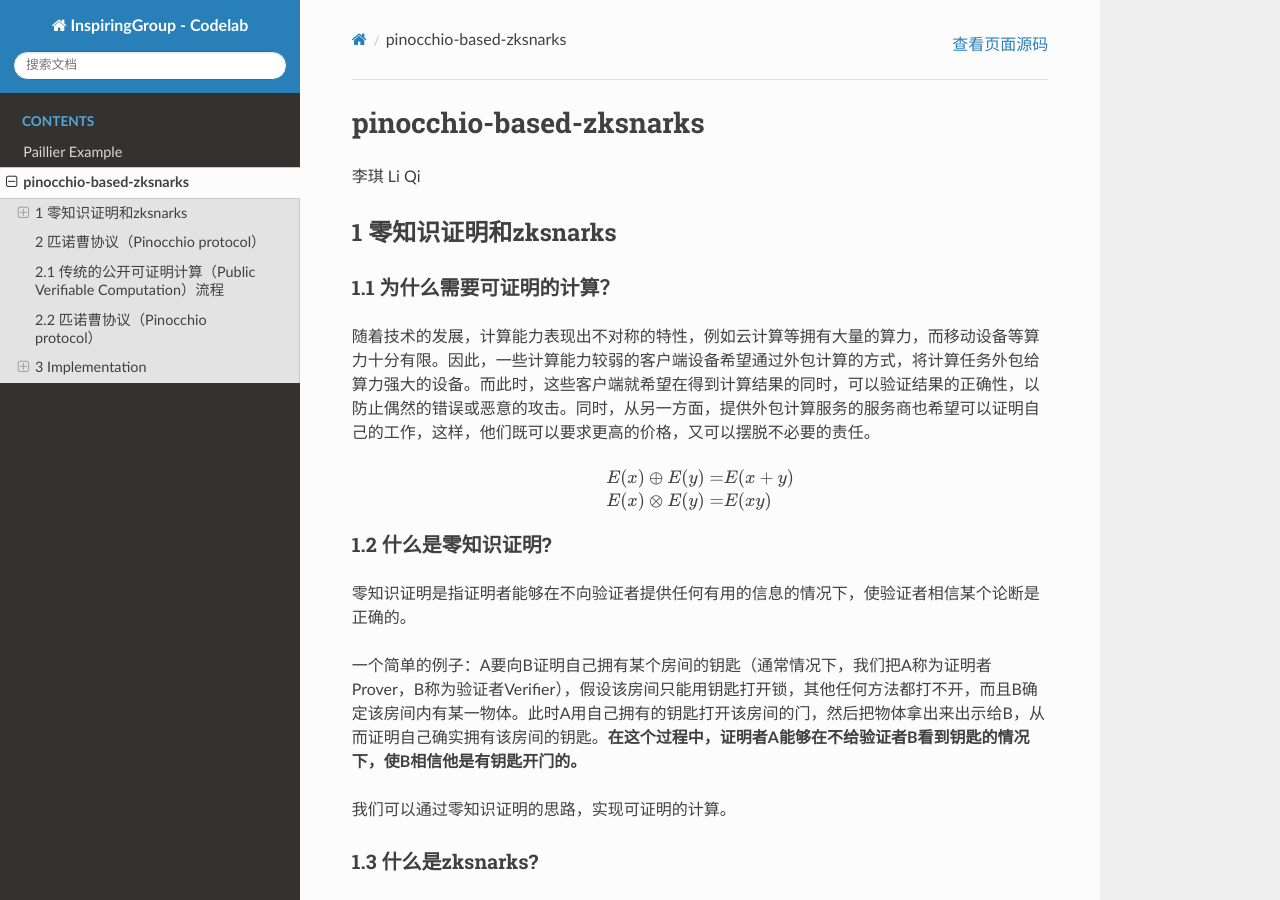
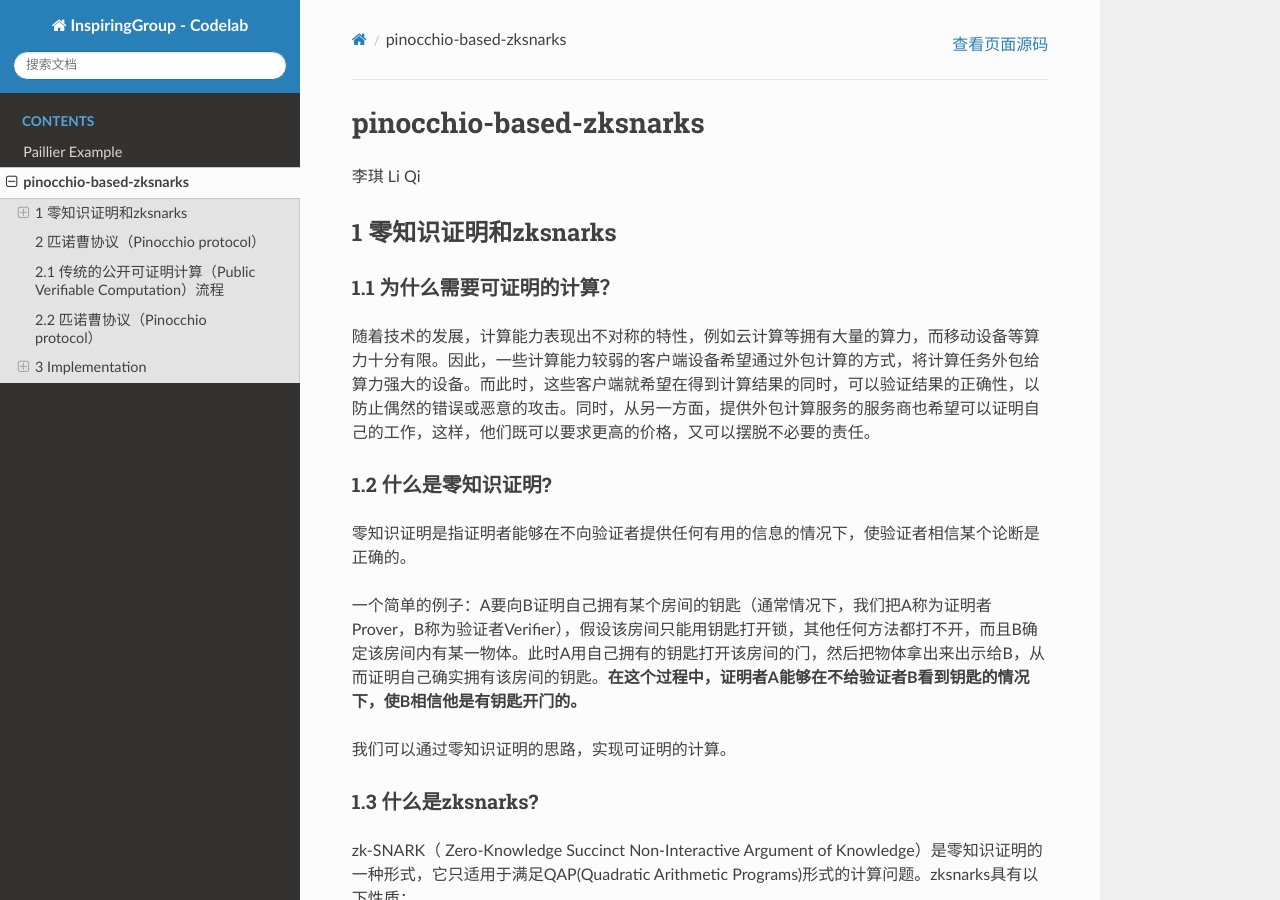
Before and after one commit to 1286482110/InspiringGroup-Codelab, a Sphinx documentation site: the page built from docs/source/zkp/pinocchio.rst, in a window 1280 px wide and 900 px high. Built offline with Sphinx 7.4.7 and the Read the Docs theme 2.0.0, drawn with Linux system fonts in a browser that asks for light colours; some of the changed text lies outside the part shown.

Commit message:
Update pinocchio.rst

```diff
--- a/docs/source/zkp/pinocchio.rst
+++ b/docs/source/zkp/pinocchio.rst
@@ -14,13 +14,6 @@ pinocchio-based-zksnarks
 ~~~~~~~~~~~~~~~~~~~~~~~~~~~~
 
 随着技术的发展，计算能力表现出不对称的特性，例如云计算等拥有大量的算力，而移动设备等算力十分有限。因此，一些计算能力较弱的客户端设备希望通过外包计算的方式，将计算任务外包给算力强大的设备。而此时，这些客户端就希望在得到计算结果的同时，可以验证结果的正确性，以防止偶然的错误或恶意的攻击。同时，从另一方面，提供外包计算服务的服务商也希望可以证明自己的工作，这样，他们既可以要求更高的价格，又可以摆脱不必要的责任。
-
-.. math::
-
-  \begin{aligned}
-    E(x) \oplus E(y) = & E(x + y) \\
-    E(x) \otimes E(y) = & E(xy)
-  \end{aligned}
 
 .. _12-什么是零知识证明:
 
@@ -123,13 +116,6 @@ Program <https://link.springer.com/content/pdf/10.1007/978-3-642-38348-9_37.pdf>
    map）\ :math:`e:G\times G \rightarrow G_T`\ 。g是G的生成元。
 
    选择随机数\ :math:`r_v,r_w,s,\alpha_v,\alpha_w,\alpha_y,\beta,\gamma \stackrel{R}{\leftarrow} F`\ 。设\ :math:`r_y = r_v \cdot r_w, g_v = g^{r_v}, g_w = g^{r_w}, g_y = g^{r_y}`\ 。
-
-   .. math::
-
-     \begin{aligned}
-       E(x) \oplus E(y) = & E(x + y) \\
-       E(x) \otimes E(y) = & E(xy)
-     \end{aligned}
 
    .. math::
 
```
